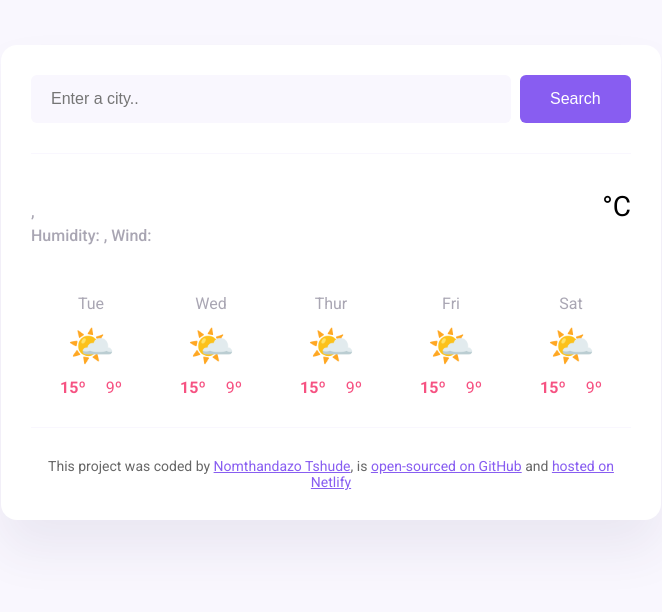
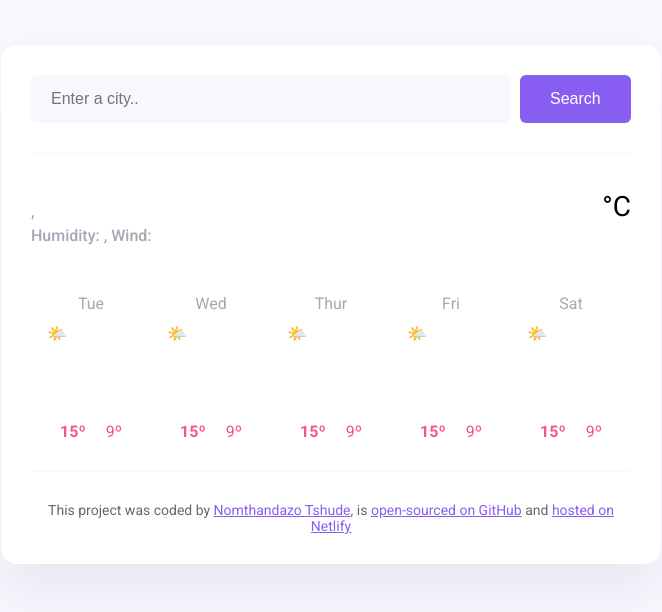
Before and after one commit to Nomthae28/Nonoe-weather-forecast, a plain HTML site: page Index.html in a window 1280 px wide. Shown: the whole page, without its empty margins (309-971 px from the left). Drawn offline with nearby package versions, Linux system fonts and the light colour scheme; files that its build step writes are made by us from their sources; no server answers; files whose address does not match are found by name.

Commit message:
changed styling of the forecast icon

```diff
--- a/Nomthae Week 8 Plus Project/style.css
+++ b/Nomthae Week 8 Plus Project/style.css
@@ -101,8 +101,11 @@ main {
 }
 
 .weather-forecast-icon {
-  font-size: 38px;
-  text-align: center;
+  width: 88px;
+  height: 88px;
+  display: block;
+  margin: 0 auto;
+
 }
 .weather-forecast-temperatures {
   text-align: center;
```
